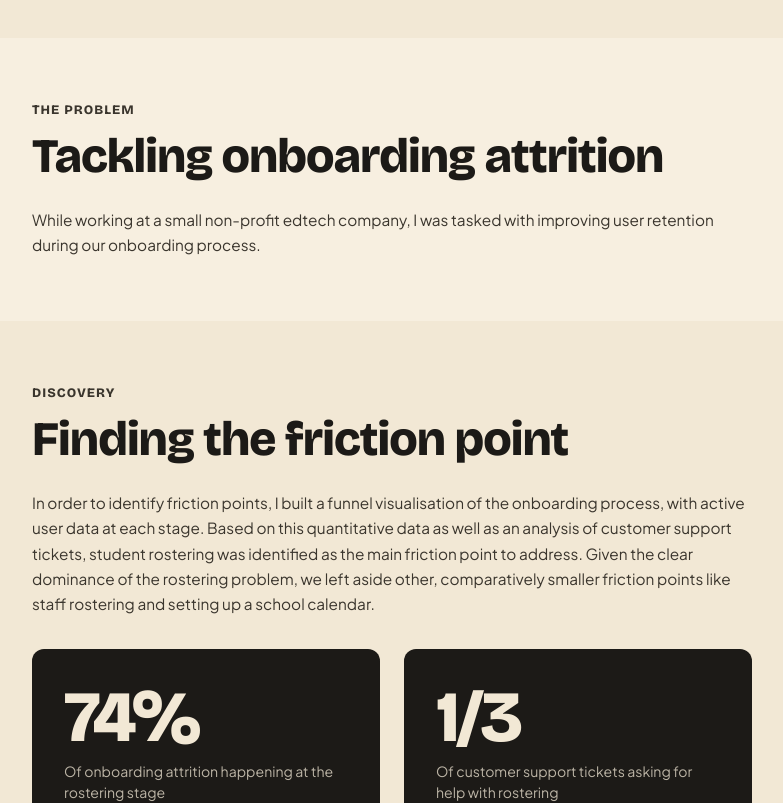
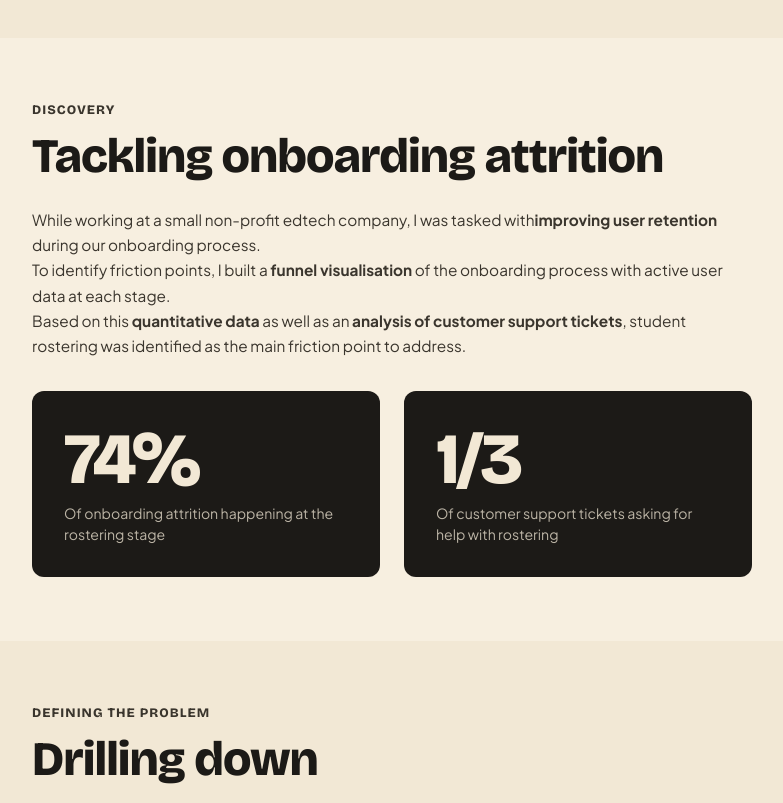
Before and after one commit to Roxanoel/portfolio26, a React (Vite) app: page /work/simplified-student-rostering in a window 1280 px wide. Shown: the part 504-1307 px from the top of the page, without its empty margins (248-1031 px from the left). Built offline with nearby package versions, Linux system fonts and the light colour scheme.

Commit message:
improved section flow

```diff
--- a/src/pages/projects/SimplifiedStudentRostering.jsx
+++ b/src/pages/projects/SimplifiedStudentRostering.jsx
@@ -15,30 +15,23 @@ const project = PROJECTS.find((p) => p.slug === "simplified-student-rostering");
 export function SimplifiedStudentRostering() {
   return (
     <ProjectLayout project={project}>
-      <Slide id="slide-problem">
+      <Slide id="slide-discovery">
         <hgroup>
-          <p className={slideStyles.sectionHeader}>The Problem</p>
+          <p className={slideStyles.sectionHeader}>Discovery</p>
           <h2 className={slideStyles.title}>Tackling onboarding attrition</h2>
         </hgroup>
         <p className={slideStyles.body}>
           While working at a small non-profit edtech company, I was tasked with
-          improving user retention during our onboarding process.
-        </p>
-      </Slide>
-
-      <Slide id="slide-discovery">
-        <hgroup>
-          <p className={slideStyles.sectionHeader}>Discovery</p>
-          <h2 className={slideStyles.title}>Finding the friction point</h2>
-        </hgroup>
-        <p className={slideStyles.body}>
-          In order to identify friction points, I built a funnel visualisation
-          of the onboarding process, with active user data at each stage. Based
-          on this quantitative data as well as an analysis of customer support
-          tickets, student rostering was identified as the main friction point
-          to address. Given the clear dominance of the rostering problem, we
-          left aside other, comparatively smaller friction points like staff
-          rostering and setting up a school calendar.
+          <strong>improving user retention</strong> during our onboarding
+          process.
+          <br />
+          To identify friction points, I built a{" "}
+          <strong>funnel visualisation</strong> of the onboarding process with
+          active user data at each stage.
+          <br />
+          Based on this <strong>quantitative data</strong> as well as an{" "}
+          <strong>analysis of customer support tickets</strong>, student
+          rostering was identified as the main friction point to address.
         </p>
         <div className={styles.stats}>
           <figure className={styles.stat}>
@@ -119,12 +112,13 @@ export function SimplifiedStudentRostering() {
             </p>
             <ol className={styles.actionList}>
               <li className={styles.actionItem}>
-                <strong>Create an easy sync wizard </strong>for users
-                authenticated through the identity platform
+                <strong>Create an easy sync wizard </strong>Streamline
+                onboarding for users already authenticated through the identity
+                platform
               </li>
               <li className={styles.actionItem}>
-                <strong>Enable student-led rostering</strong> as an option,
-                where suitable
+                <strong>Enable student-led rostering</strong> Offer an option
+                for classroom join codes to distribute among students
               </li>
             </ol>
           </div>
```
